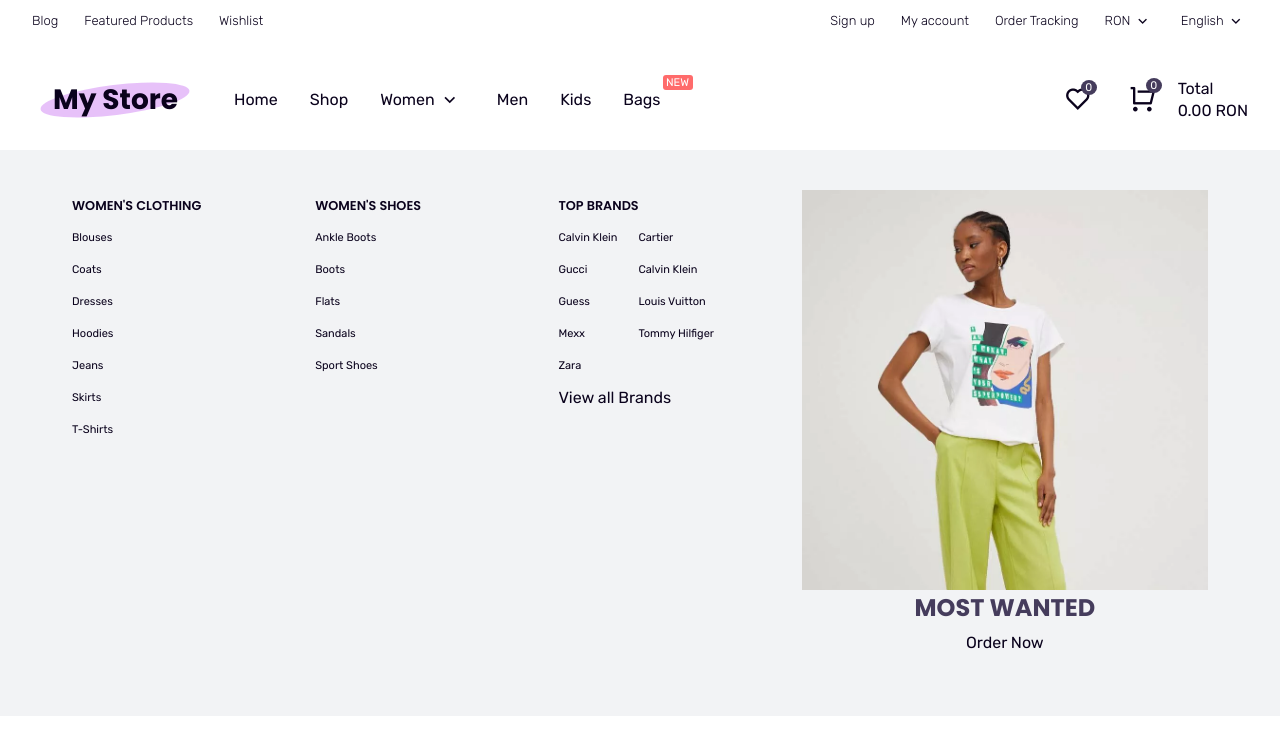
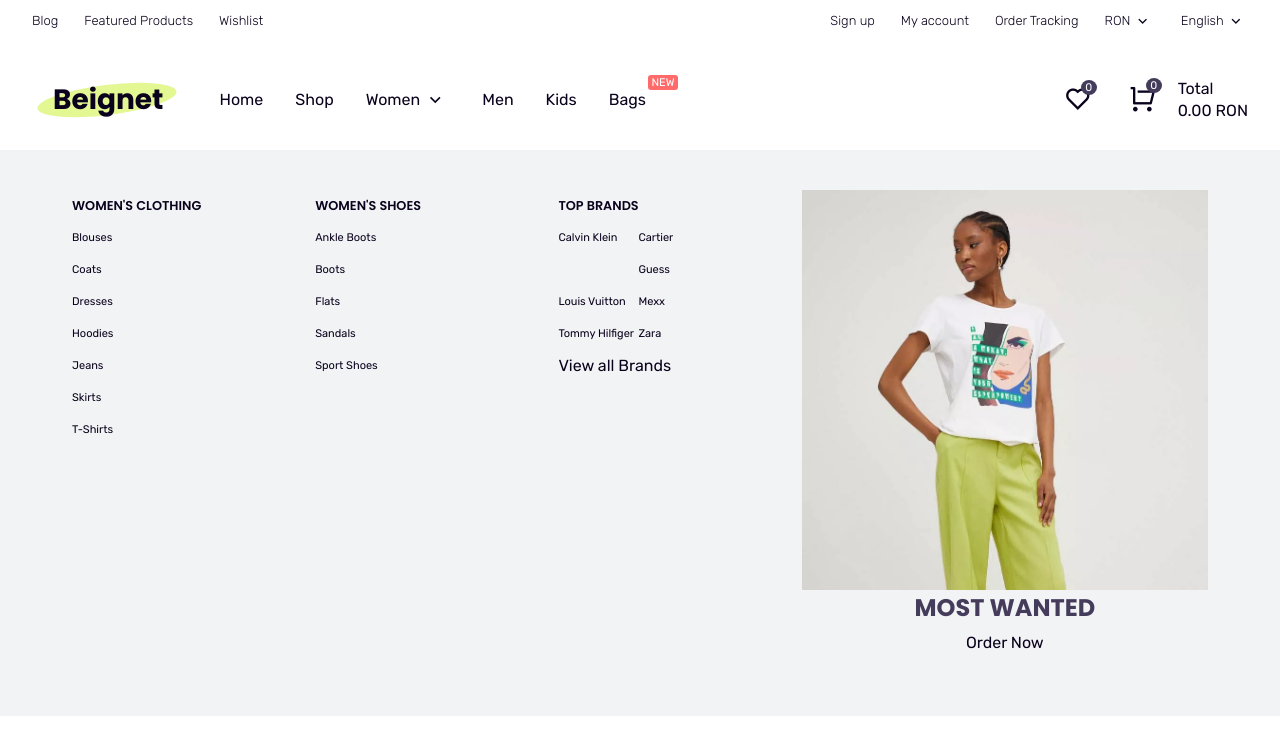
Before and after one commit to MaraBalinisteanu/Beignet, a plain HTML site: page index.html in a window 1280 px wide. Drawn offline with nearby package versions, Linux system fonts and the light colour scheme.

Commit message:
gata pe azi

```diff
--- a/header.css
+++ b/header.css
@@ -57,12 +57,12 @@
 .detail{
     position: absolute;
     /* top:-8px; */
-    left: 8px;
-    width: 150px;
+    left: 5px;
+    width: 140px;
     height: 30px;
-    background-color: var(--circle-color);
+    background-color: var(--detail-color);
     z-index:-1;
-    opacity: 0.3;
+    opacity: 0.5;
     bottom: 5px;
     right:5px;
     transform: rotate(-7deg);
--- a/index.html
+++ b/index.html
@@ -67,7 +67,7 @@
             <div class="wrapper flexItem">
               <a href="" class="trigger desktopHide" id="desktopHide"><span class="i ri-menu-line"></span></a>
               <div class="left flexItem">
-                <div class="logo"><a href=""><span class="detail"></span>My Store</a></div>
+                <div class="logo"><a href=""><span class="detail"></span>Beignet</a></div>
                 <nav class="mobileHide">
                     <ul class="flexItem secondLinks">
                         <li><a href="">Home</a></li>
@@ -98,10 +98,10 @@
                                                 <h4>Women's Shoes</h4>
                                                 <ul>
                                                     <li><a href="">Ankle Boots</a></li>
-                                                    <li><a href=""></a>Boots</li>
-                                                    <li><a href=""></a>Flats</li>
-                                                    <li><a href=""></a>Sandals</li>
-                                                    <li><a href=""></a>Sport Shoes</li>
+                                                    <li><a href="">Boots</a></li>
+                                                    <li><a href="">Flats</a></li>
+                                                    <li><a href="">Sandals</a></li>
+                                                    <li><a href="">Sport Shoes</a></li>
                                                 </ul>
                                             </div>
                                         </div>
@@ -109,14 +109,14 @@
                                             <div class="row">
                                                 <h4>Top Brands</h4>
                                                 <ul class="womenBrands">
-                                                    <li><a href=""></a>Calvin Klein</li>
-                                                    <li><a href=""></a>Cartier</li>
-                                                    <li><a href=""></a>Gucci</li>                                                 <li><a href=""></a>Calvin Klein</li>
-                                                    <li><a href=""></a>Guess</li>
-                                                    <li><a href=""></a>Louis Vuitton</li>
-                                                    <li><a href=""></a>Mexx</li>
+                                                    <li><a href="">Calvin Klein</a></li>
+                                                    <li><a href="">Cartier</a></li>
+                                                    <li><a href=""><Gucci/a></li>
+                                                    <li><a href="">Guess</a></li>
+                                                    <li><a href="">Louis Vuitton</a></li>
+                                                    <li><a href="">Mexx</a></li>
                                                     <li><a href="">Tommy Hilfiger</a></li>
-                                                    <li><a href=""></a>Zara</li>
+                                                    <li><a href="">Zara</a></li>
                                                 </ul>
                                                 <a href="" class="viewAll">View all Brands</a>
                                             </div>
--- a/root.css
+++ b/root.css
@@ -1,6 +1,6 @@
 :root {
   /* #9eeb34 */
-    --circle-color:#b134eb;
+    --detail-color:#c7ef29;
     --primary-color: #ff6b6b;
     --secondary-color: #794afa;
     --secondary-dark-color: #453c5c;
```
